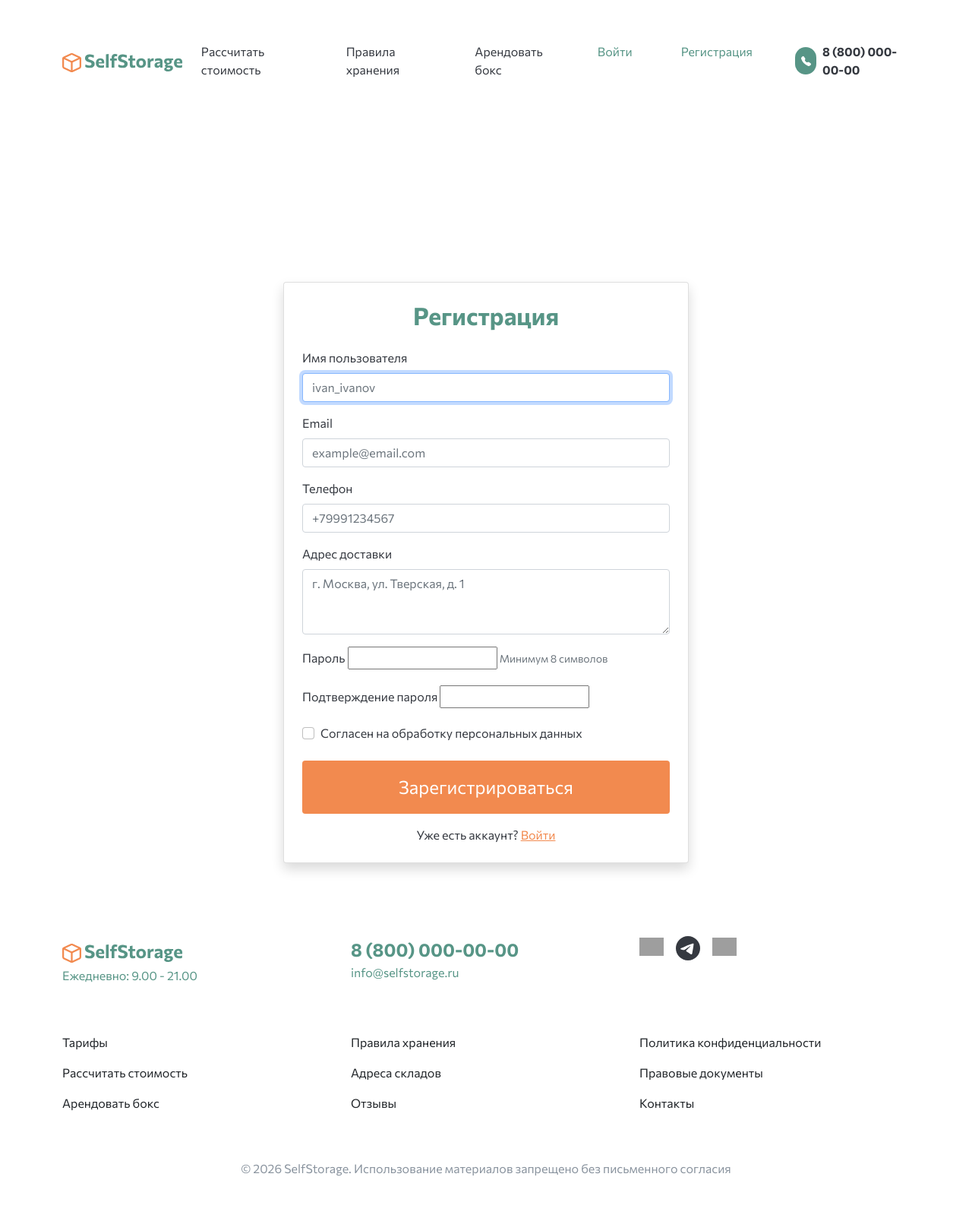
After one commit to runcken/self_storage, a Django app: page /register/ in a window 1280 px wide. The commit adds this page. Shown: the whole page at 76% size. Run offline with Django 5.2, Linux system fonts and the light colour scheme; grey boxes are pictures that could not be loaded.

Commit message:
Создание ЛК пользователя и реализация логики

```diff
--- a/selfstorage/settings.py
+++ b/selfstorage/settings.py
@@ -27,6 +27,7 @@ INSTALLED_APPS = [
     "django.contrib.messages",
     "django.contrib.staticfiles",
     "storage.apps.StorageConfig",
+    'users',
 ]
 
 MIDDLEWARE = [
--- a/selfstorage/urls.py
+++ b/selfstorage/urls.py
@@ -9,6 +9,7 @@ from storage import views
 urlpatterns = [
     path("admin/", admin.site.urls),
     path('', views.index, name='index'),
+    path('', include('users.urls')),
 ]
 
 if settings.DEBUG:
--- /dev/null
+++ b/templates/base.html
@@ -0,0 +1,143 @@
+{% load static %}
+<!DOCTYPE html>
+<html lang="ru">
+<head>
+    <meta charset="UTF-8">
+    <meta name="viewport" content="width=device-width, initial-scale=1.0">
+    <title>{% block title %}SelfStorage — хранение вещей в Москве{% endblock %}</title>
+
+    <!-- Bootstrap CSS -->
+    <link href="https://cdn.jsdelivr.net/npm/bootstrap@5.0.2/dist/css/bootstrap.min.css"
+          rel="stylesheet">
+
+    <!-- Стили проекта -->
+    <link rel="stylesheet" href="{% static 'style.css' %}">
+</head>
+<body>
+    <!-- Хедер с навигацией -->
+    <header class="navbar navbar-expand-xl navbar-light fixed-top bg-white py-5">
+        <nav class="container">
+            <a class="navbar-brand" href="{% url 'home' %}">
+                <img src="{% static 'img/Vector.svg' %}" alt="SelfStorage">
+                <img src="{% static 'img/SelfStorage.svg' %}" alt="SelfStorage">
+            </a>
+
+            <div class="collapse navbar-collapse justify-content-end">
+                <ul class="navbar-nav">
+                    <li class="nav-item me-5">
+                        <a class="nav-link SelfStorage_black" href="#">Рассчитать стоимость</a>
+                    </li>
+                    <li class="nav-item me-5">
+                        <a class="nav-link SelfStorage_black" href="{% url 'faq' %}">Правила хранения</a>
+                    </li>
+                    <li class="nav-item me-5">
+                        <a class="nav-link SelfStorage_black" href="{% url 'boxes' %}">Арендовать бокс</a>
+                    </li>
+
+                    {% if user.is_authenticated %}
+                        <li class="nav-item me-5">
+                            <a class="nav-link SelfStorage_green" href="{% url 'cabinet' %}">
+                                Личный кабинет
+                            </a>
+                        </li>
+                        <li class="nav-item">
+                            <a class="nav-link SelfStorage_green" href="{% url 'logout' %}">Выйти</a>
+                        </li>
+                    {% else %}
+                        <li class="nav-item me-5">
+                            <a class="nav-link SelfStorage_green" href="{% url 'login' %}">Войти</a>
+                        </li>
+                        <li class="nav-item me-5">
+                            <a class="nav-link SelfStorage_green" href="{% url 'register' %}">Регистрация</a>
+                        </li>
+                    {% endif %}
+
+                    <li class="nav-item d-flex align-items-center">
+                        <div class="d-flex justify-content-center align-items-center rounded-pill SelfStorage__bg_green me-2"
+                             style="height: 36px; width: 36px;">
+                            <svg xmlns="http://www.w3.org/2000/svg" width="13" height="13" fill="white"
+                                 class="bi bi-telephone-fill" viewBox="0 0 16 16">
+                                <path fill-rule="evenodd" d="M1.885.511a1.745 1.745 0 0 1 2.61.163L6.29 2.98c.329.423.445.974.315 1.494l-.547 2.19a.678.678 0 0 0 .178.643l2.457 2.457a.678.678 0 0 0 .644.178l2.189-.547a1.745 1.745 0 0 1 1.494.315l2.306 1.794c.829.645.905 1.87.163 2.611l-1.034 1.034c-.74.74-1.846 1.065-2.877.702a18.634 18.634 0 0 1-7.01-4.42 18.634 18.634 0 0 1-4.42-7.009c-.362-1.03-.037-2.137.703-2.877L1.885.511z"/>
+                            </svg>
+                        </div>
+                        <b>8 (800) 000-00-00</b>
+                    </li>
+                </ul>
+            </div>
+        </nav>
+    </header>
+
+    <!-- Системные сообщения -->
+    {% if messages %}
+    <div class="container mt-header">
+        {% for message in messages %}
+        <div class="alert alert-{{ message.tags }} alert-dismissible fade show" role="alert">
+            {{ message }}
+            <button type="button" class="btn-close" data-bs-dismiss="alert" aria-label="Close"></button>
+        </div>
+        {% endfor %}
+    </div>
+    {% endif %}
+
+    <!-- Основной контент -->
+    <main class="container mt-header">
+        {% block content %}{% endblock %}
+    </main>
+
+    <!-- Футер -->
+    <footer class="container py-5">
+        <div class="row mb-5">
+            <div class="col-6 col-md-4 d-flex flex-column mb-3">
+                <a href="{% url 'home' %}" class="navbar-brand">
+                    <img src="{% static 'img/Vector.svg' %}" alt="SelfStorage">
+                    <img src="{% static 'img/SelfStorage.svg' %}" alt="SelfStorage">
+                </a>
+                <span class="SelfStorage_green">Ежедневно: 9.00 - 21.00</span>
+            </div>
+            <div class="col-6 col-md-4 d-flex flex-column mb-3">
+                <span class="fs_24 fw-bold SelfStorage_green">8 (800) 000-00-00</span>
+                <span class="SelfStorage_green">info@selfstorage.ru</span>
+            </div>
+            <div class="col-6 col-md-4">
+                <div class="d-flex">
+                    <a href="https://vk.com/devmanorg" class="me-3">
+                        <img src="{% static 'img/VK_Compact_Logo_1.svg' %}" alt="VK" width="32">
+                    </a>
+                    <a href="#" class="me-3">
+                        <svg xmlns="http://www.w3.org/2000/svg" width="32" height="32" fill="currentColor"
+                             class="bi bi-telegram" viewBox="0 0 16 16">
+                            <path d="M16 8A8 8 0 1 1 0 8a8 8 0 0 1 16 0zM8.287 5.906c-.778.324-2.334.994-4.666 2.01-.378.15-.577.298-.595.442-.03.243.275.339.69.47l.175.055c.408.133.958.288 1.243.294.26.006.549-.1.868-.32 2.179-1.471 3.304-2.214 3.374-2.23.05-.012.12-.026.166.016.047.041.042.12.037.141-.03.129-1.227 1.241-1.846 1.817-.193.18-.33.307-.358.336a8.154 8.154 0 0 1-.188.186c-.38.366-.664.64.015 1.088.327.216.589.393.85.571.284.194.568.387.936.629.093.06.183.125.27.187.331.236.63.448.997.414.214-.02.435-.22.547-.82.265-1.417.786-4.486.906-5.751a1.426 1.426 0 0 0-.013-.315.337.337 0 0 0-.114-.217.526.526 0 0 0-.31-.093c-.3.005-.763.166-2.984 1.09z"/>
+                        </svg>
+                    </a>
+                    <a href="#">
+                        <img src="{% static 'img/whatsapp.svg' %}" alt="WhatsApp" width="32">
+                    </a>
+                </div>
+            </div>
+        </div>
+        <div class="row">
+            <div class="col-6 col-md-4 d-flex flex-column">
+                <p><a href="#" class="link-dark text-decoration-none">Тарифы</a></p>
+                <p><a href="#" class="link-dark text-decoration-none">Рассчитать стоимость</a></p>
+                <p><a href="#" class="link-dark text-decoration-none">Арендовать бокс</a></p>
+            </div>
+            <div class="col-6 col-md-4 d-flex flex-column">
+                <p><a href="#" class="link-dark text-decoration-none">Правила хранения</a></p>
+                <p><a href="#" class="link-dark text-decoration-none">Адреса складов</a></p>
+                <p><a href="#" class="link-dark text-decoration-none">Отзывы</a></p>
+            </div>
+            <div class="col-6 col-md-4 d-flex flex-column">
+                <p><a href="#" class="link-dark text-decoration-none">Политика конфиденциальности</a></p>
+                <p><a href="#" class="link-dark text-decoration-none">Правовые документы</a></p>
+                <p><a href="#" class="link-dark text-decoration-none">Контакты</a></p>
+            </div>
+            <h6 class="SelfStorage_grey text-center mt-5">
+                © 2026 SelfStorage. Использование материалов запрещено без письменного согласия
+            </h6>
+        </div>
+    </footer>
+
+    <!-- Bootstrap JS -->
+    <script src="https://cdn.jsdelivr.net/npm/bootstrap@5.0.2/dist/js/bootstrap.bundle.min.js"></script>
+</body>
+</html>
--- a/templates/index.html
+++ b/templates/index.html
@@ -31,7 +31,7 @@
 					<a class="nav-link SelfStorage_black" href="#">Арендовать бокс</a>
 				</li>
 				<li class="nav-item me-5">
-					<a class="nav-link SelfStorage_green" href="#" data-bs-toggle="modal" data-bs-target="#SignModal">Войти</a>
+					<a class="nav-link SelfStorage_green" href="{% url 'login' %}">Войти</a>
 				</li>
 				<li class="nav-item d-flex align-items-center">
 					<div class="d-flex justify-content-center align-items-center rounded-pill SelfStorage__bg_green me-2" style="height: 36px; width: 36px;">
--- /dev/null
+++ b/templates/register.html
@@ -0,0 +1,134 @@
+{% extends 'base.html' %}
+{% load static %}
+
+{% block title %}Регистрация — SelfStorage{% endblock %}
+
+{% block content %}
+<div class="container py-5 mt-header">
+    <div class="row justify-content-center">
+        <div class="col-md-6">
+            <div class="card p-4 shadow">
+                <h2 class="text-center fw-bold SelfStorage_green mb-4">Регистрация</h2>
+
+                {% if messages %}
+                    {% for message in messages %}
+                        <div class="alert alert-{{ message.tags }} mb-3">
+                            {{ message }}
+                        </div>
+                    {% endfor %}
+                {% endif %}
+
+                <form method="post">
+                    {% csrf_token %}
+
+                    <!-- Имя пользователя -->
+                    <div class="mb-3">
+                        <label class="form-label">Имя пользователя</label>
+                        {{ form.username }}
+                        {% if form.username.errors %}
+                            <div class="text-danger small mt-1">
+                                {% for error in form.username.errors %}
+                                    {{ error }}
+                                {% endfor %}
+                            </div>
+                        {% endif %}
+                    </div>
+
+                    <!-- Email -->
+                    <div class="mb-3">
+                        <label class="form-label">Email</label>
+                        {{ form.email }}
+                        {% if form.email.errors %}
+                            <div class="text-danger small mt-1">
+                                {% for error in form.email.errors %}
+                                    {{ error }}
+                                {% endfor %}
+                            </div>
+                        {% endif %}
+                    </div>
+
+                    <!-- Телефон -->
+                    <div class="mb-3">
+                        <label class="form-label">Телефон</label>
+                        {{ form.phone }}
+                        {% if form.phone.errors %}
+                            <div class="text-danger small mt-1">
+                                {% for error in form.phone.errors %}
+                                    {{ error }}
+                                {% endfor %}
+                            </div>
+                        {% endif %}
+                    </div>
+
+                    <!-- Адрес -->
+                    <div class="mb-3">
+                        <label class="form-label">Адрес доставки</label>
+                        {{ form.address }}
+                        {% if form.address.errors %}
+                            <div class="text-danger small mt-1">
+                                {% for error in form.address.errors %}
+                                    {{ error }}
+                                {% endfor %}
+                            </div>
+                        {% endif %}
+                    </div>
+
+                    <!-- Пароль -->
+                    <div class="mb-3">
+                        <label class="form-label">Пароль</label>
+                        {{ form.password1 }}
+                        {% if form.password1.errors %}
+                            <div class="text-danger small mt-1">
+                                {% for error in form.password1.errors %}
+                                    {{ error }}
+                                {% endfor %}
+                            </div>
+                        {% endif %}
+                        <small class="text-muted">
+                            Минимум 8 символов
+                        </small>
+                    </div>
+
+                    <!-- Подтверждение пароля -->
+                    <div class="mb-3">
+                        <label class="form-label">Подтверждение пароля</label>
+                        {{ form.password2 }}
+                        {% if form.password2.errors %}
+                            <div class="text-danger small mt-1">
+                                {% for error in form.password2.errors %}
+                                    {{ error }}
+                                {% endfor %}
+                            </div>
+                        {% endif %}
+                    </div>
+
+                    <!-- Согласие на ПДн -->
+                    <div class="form-check mb-4">
+                        {{ form.pdn_accepted }}
+                        <label for="{{ form.pdn_accepted.id_for_label }}" class="form-check-label">
+                            Согласен на обработку персональных данных
+                        </label>
+                        {% if form.pdn_accepted.errors %}
+                            <div class="text-danger small mt-1">
+                                {% for error in form.pdn_accepted.errors %}
+                                    {{ error }}
+                                {% endfor %}
+                            </div>
+                        {% endif %}
+                    </div>
+
+                    <div class="d-grid">
+                        <button type="submit" class="btn py-3 px-5 text-white fs_24 SelfStorage__bg_orange SelfStorage__btn2_orange">
+                            Зарегистрироваться
+                        </button>
+                    </div>
+
+                    <div class="text-center mt-3">
+                        <span>Уже есть аккаунт? <a href="{% url 'login' %}" class="SelfStorage_orange">Войти</a></span>
+                    </div>
+                </form>
+            </div>
+        </div>
+    </div>
+</div>
+{% endblock %}
--- /dev/null
+++ b/users/forms.py
@@ -0,0 +1,94 @@
+from django import forms
+from django.contrib.auth.forms import UserCreationForm, AuthenticationForm
+from django.contrib.auth.models import User
+
+
+class UserRegistrationForm(UserCreationForm):
+    """
+    Форма регистрации нового пользователя
+    """
+    email = forms.EmailField(
+        required=True,
+        label='Электронная почта',
+        widget=forms.EmailInput(attrs={
+            'class': 'form-control',
+            'placeholder': 'example@email.com'
+        })
+    )
+
+    phone = forms.CharField(
+        max_length=15,
+        required=True,
+        label='Телефон',
+        widget=forms.TextInput(attrs={
+            'class': 'form-control',
+            'placeholder': '+79991234567'
+        })
+    )
+
+    address = forms.CharField(
+        required=False,
+        label='Адрес доставки',
+        widget=forms.Textarea(attrs={
+            'class': 'form-control',
+            'rows': 3,
+            'placeholder': 'г. Москва, ул. Тверская, д. 1'
+        })
+    )
+
+    pdn_accepted = forms.BooleanField(
+        required=True,
+        label='Согласен на обработку персональных данных',
+        widget=forms.CheckboxInput(attrs={'class': 'form-check-input'})
+    )
+
+    class Meta:
+        model = User
+        fields = ('username', 'email', 'password1', 'password2')
+        widgets = {
+            'username': forms.TextInput(attrs={
+                'class': 'form-control',
+                'placeholder': 'ivan_ivanov'
+            }),
+            'password1': forms.PasswordInput(attrs={
+                'class': 'form-control',
+                'placeholder': '••••••••'
+            }),
+            'password2': forms.PasswordInput(attrs={
+                'class': 'form-control',
+                'placeholder': '••••••••'
+            }),
+        }
+        labels = {
+            'username': 'Имя пользователя',
+            'password1': 'Пароль',
+            'password2': 'Подтверждение пароля',
+        }
+
+    def clean_email(self):
+        """Проверка уникальности email"""
+        email = self.cleaned_data.get('email')
+        if User.objects.filter(email=email).exists():
+            raise forms.ValidationError('Пользователь с таким email уже существует.')
+        return email
+
+
+class UserLoginForm(AuthenticationForm):
+    """
+    Форма входа пользователя
+    """
+    username = forms.CharField(
+        label='Имя пользователя или email',
+        widget=forms.TextInput(attrs={
+            'class': 'form-control',
+            'placeholder': 'ivan_ivanov или ivan@example.com'
+        })
+    )
+
+    password = forms.CharField(
+        label='Пароль',
+        widget=forms.PasswordInput(attrs={
+            'class': 'form-control',
+            'placeholder': '••••••••'
+        })
+    )
--- /dev/null
+++ b/users/urls.py
@@ -0,0 +1,19 @@
+# Маршруты приложения пользователей
+from django.urls import path
+from . import views
+
+
+urlpatterns = [
+    # Основные страницы
+    path('', views.home_view, name='home'),
+    path('boxes/', views.boxes_view, name='boxes'),
+    path('faq/', views.faq_view, name='faq'),
+
+    # Аутентификация
+    path('register/', views.register_view, name='register'),
+    path('login/', views.login_view, name='login'),
+    path('logout/', views.logout_view, name='logout'),
+
+    # Личный кабинет
+    path('cabinet/', views.cabinet_view, name='cabinet'),
+]
--- /dev/null
+++ b/users/views.py
@@ -0,0 +1,122 @@
+"""
+Вьюхи для аутентификации и личного кабинета
+"""
+from django.shortcuts import render, redirect
+from django.contrib.auth import login, logout, authenticate
+from django.contrib.auth.decorators import login_required
+from django.contrib import messages
+from django.contrib.auth.models import User
+from .forms import UserRegistrationForm, UserLoginForm
+from .models import Profile
+
+
+def home_view(request):
+    """Главная страница сайта"""
+    return render(request, 'index.html')
+
+
+def boxes_view(request):
+    """Страница выбора боксов для хранения"""
+    return render(request, 'boxes.html')
+
+
+def faq_view(request):
+    """Страница правил хранения"""
+    return render(request, 'faq.html')
+
+
+def register_view(request):
+    """
+    Вьюха регистрации нового пользователя
+    После успешной регистрации происходит автоматический вход
+    и редирект в личный кабинет
+    """
+    # Если пользователь уже авторизован — перенаправляем в ЛК
+    if request.user.is_authenticated:
+        return redirect('cabinet')
+
+    if request.method == 'POST':
+        form = UserRegistrationForm(request.POST)
+        if form.is_valid():
+            user = form.save()
+
+            # Создаём профиль вручную (без сигналов)
+            Profile.objects.create(
+                user=user,
+                phone=form.cleaned_data['phone'],
+                address=form.cleaned_data['address'],
+                pdn_accepted=form.cleaned_data['pdn_accepted']
+            )
+
+            login(request, user)
+            messages.success(
+                request,
+                f'Добро пожаловать, {user.username}! Вы успешно зарегистрировались.'
+            )
+            return redirect('cabinet')
+        else:
+            messages.error(
+                request,
+                'Пожалуйста, исправьте ошибки в форме регистрации.'
+            )
+    else:
+        form = UserRegistrationForm()
+
+    return render(request, 'register.html', {'form': form})
+
+
+def login_view(request):
+    """
+    Вьюха входа пользователя
+    Поддерживает вход по имени пользователя или email
+    """
+    # Если пользователь уже авторизован — перенаправляем в ЛК
+    if request.user.is_authenticated:
+        return redirect('cabinet')
+
+    if request.method == 'POST':
+        form = UserLoginForm(request, data=request.POST)
+        if form.is_valid():
+            username = form.cleaned_data.get('username')
+            password = form.cleaned_data.get('password')
+            user = authenticate(username=username, password=password)
+
+            if user is not None:
+                login(request, user)
+                messages.success(
+                    request,
+                    f'С возвращением, {user.username}!'
+                )
+                return redirect('cabinet')
+            else:
+                messages.error(request, 'Неверные данные для входа.')
+        else:
+            messages.error(request, 'Неверные данные для входа.')
+    else:
+        form = UserLoginForm()
+
+    return render(request, 'login.html', {'form': form})
+
+
+def logout_view(request):
+    """
+    Вьюха выхода пользователя из системы
+    """
+    logout(request)
+    messages.info(request, 'Вы успешно вышли из системы.')
+    return redirect('home')
+
+
+@login_required
+def cabinet_view(request):
+    """
+    Вьюха личного кабинета
+    Доступна только авторизованным пользователям
+    """
+    profile = request.user.profile
+
+    context = {
+        'profile': profile,
+        'user': request.user,
+    }
+    return render(request, 'cabinet.html', context)
```
Also changed, not shown: templates/cabinet.html (added, +75 -0 lines), templates/login.html (added, +62 -0 lines), users/apps.py (added, +7 -0 lines), users/models.py (added, +52 -0 lines), static/img/avatar_default.png (added), users/__init__.py (added), users/admin.py (added), users/migrations/__init__.py (added).
